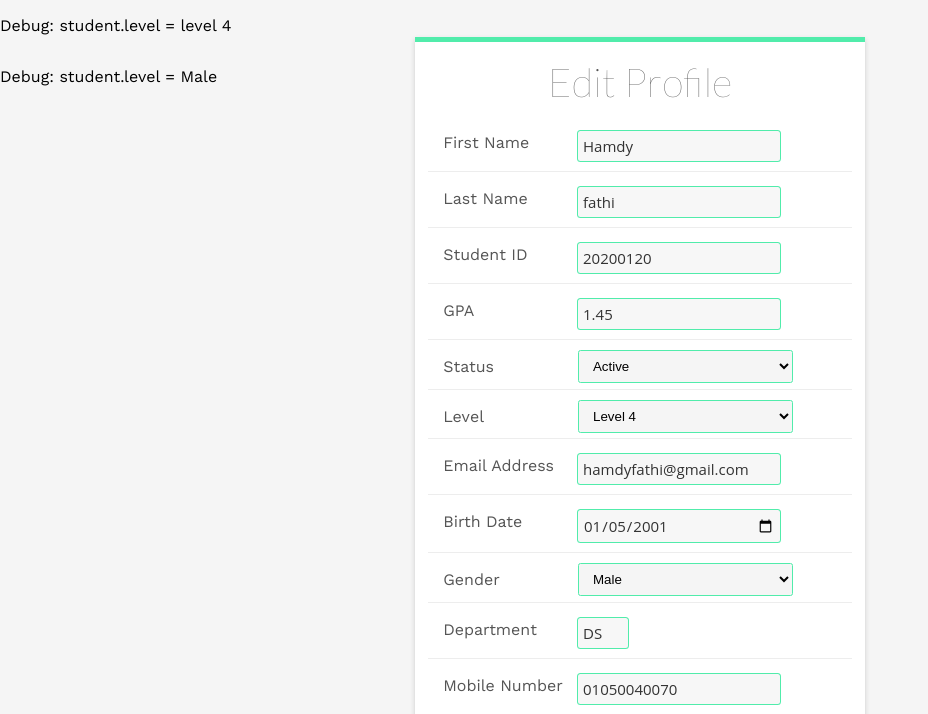
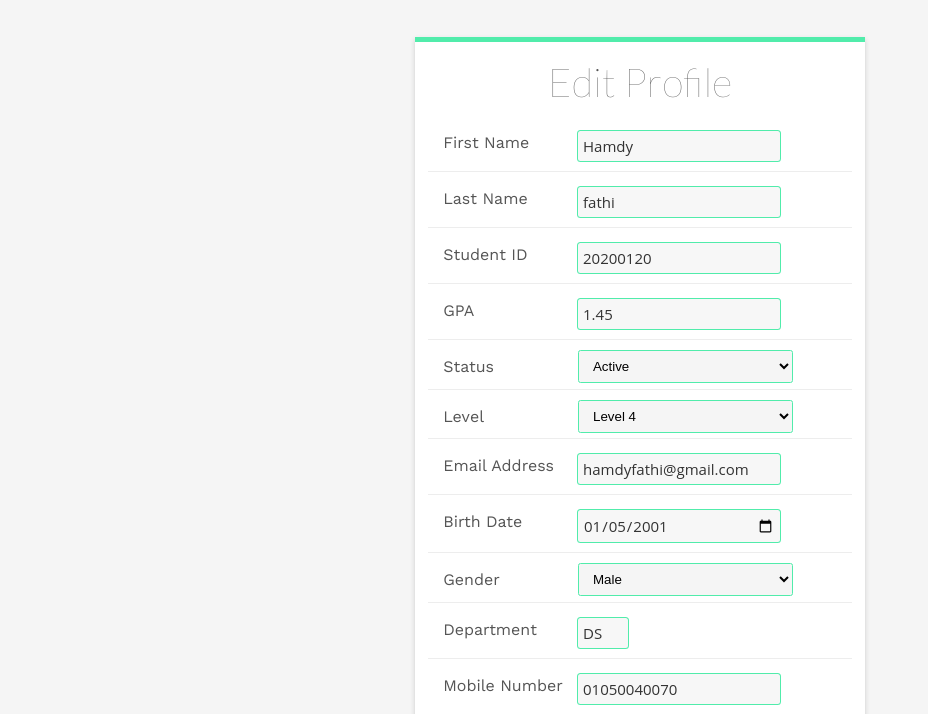
Before and after one commit to AdhamMahmoud1/Student_affairs_Website, a Django app: page /students/20200120 in a window 1280 px wide. Shown: the part 83-797 px from the top of the page, without its empty margins (0-928 px from the left). Run offline with Django 4.2, Linux system fonts and the light colour scheme; data comes from the database, SQL or seed files in the repository; some libraries are stand-ins or nearby versions; some web fonts are replaced.

Commit message:
commented debuging elements

```diff
--- a/students/templates/students/student.html
+++ b/students/templates/students/student.html
@@ -155,8 +155,8 @@
 </section>
 
 <!-- Debug: Print student.level -->
-<p>Debug: student.level = {{ student.level }}</p>
-<p>Debug: student.level = {{ student.gender }}</p>
+<!-- <p>Debug: student.level = {{ student.level }}</p>
+<p>Debug: student.level = {{ student.gender }}</p> -->
 
 <script src={% static "scripts/student.js" %}></script>
 
```
